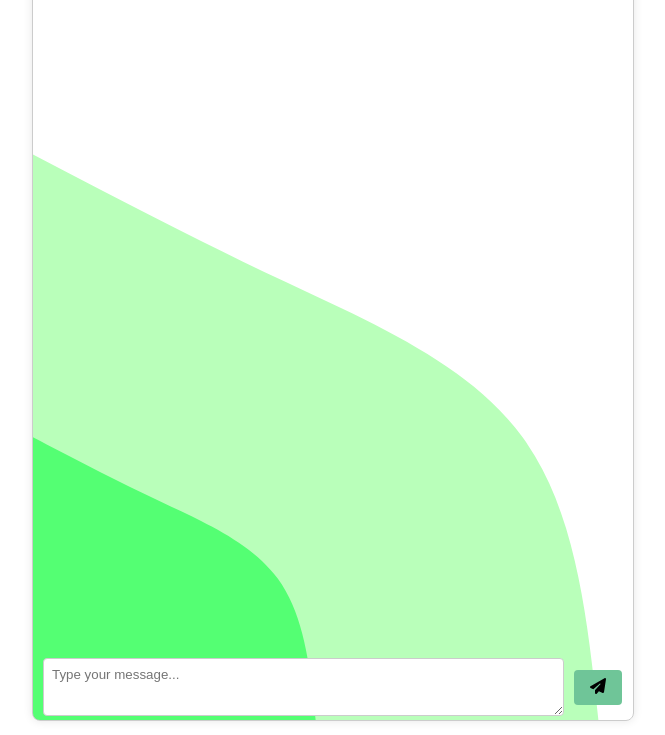
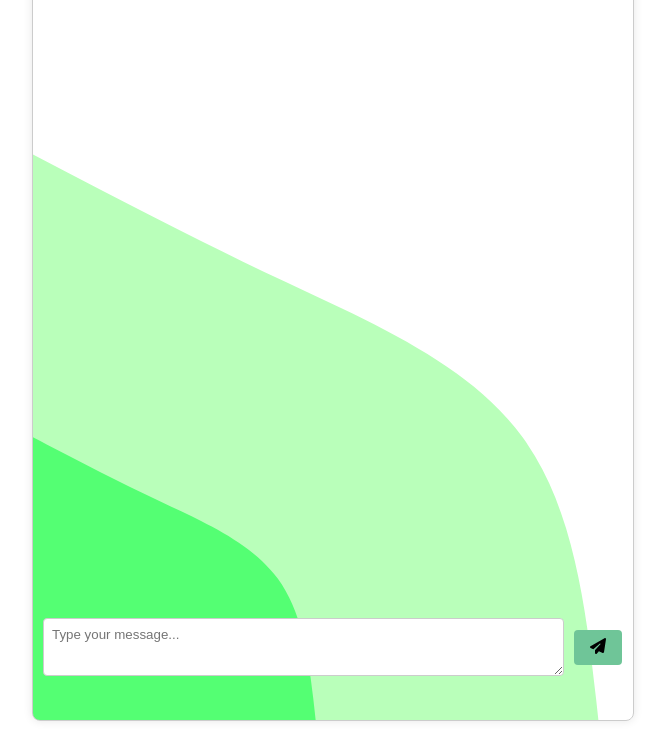
Before and after one commit to rahulpanchal0106/Chatroom_api, a website: page Chatroom_client/index.html in a window 1280 px wide. Shown: the part 65-800 px from the top of the page, without its empty margins (307-972 px from the left). Drawn offline with nearby package versions, Linux system fonts and the light colour scheme.

Commit message:
Applying styles and UI

```diff
--- a/Chatroom_client/home_page_src/styles.css
+++ b/Chatroom_client/home_page_src/styles.css
@@ -73,7 +73,7 @@ button:hover {
     flex-direction: column;
     align-items: flex-start;
     padding: 10px;
-    height: 80vh;
+    height: 75vh;
     overflow-y: auto;
 
 }
```
